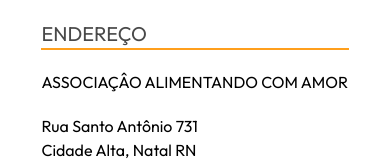
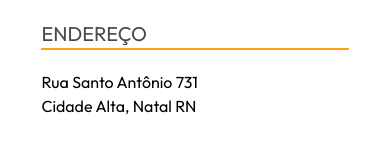
Before and after one commit to Grupo-Simios/Alimentando_Com_Amor, a Next.js app: page /contato in a window 390 px wide. Shown: the part 408-568 px from the top of the page. Built offline with nearby package versions, Linux system fonts and the light colour scheme.

Commit message:
DELETE:"delete LI in PhonesContacts component "

```diff
--- a/src/components/contact.collection/phones/index.tsx
+++ b/src/components/contact.collection/phones/index.tsx
@@ -105,7 +105,6 @@
         <h2 className={contactTitle}>ENDEREÇO</h2>
 
         <ul className={listAdress}>
-          <li>ASSOCIAÇÂO ALIMENTANDO COM AMOR</li>
           <li>
             Rua Santo Antônio 731 <br /> Cidade Alta, Natal RN
           </li>
```
